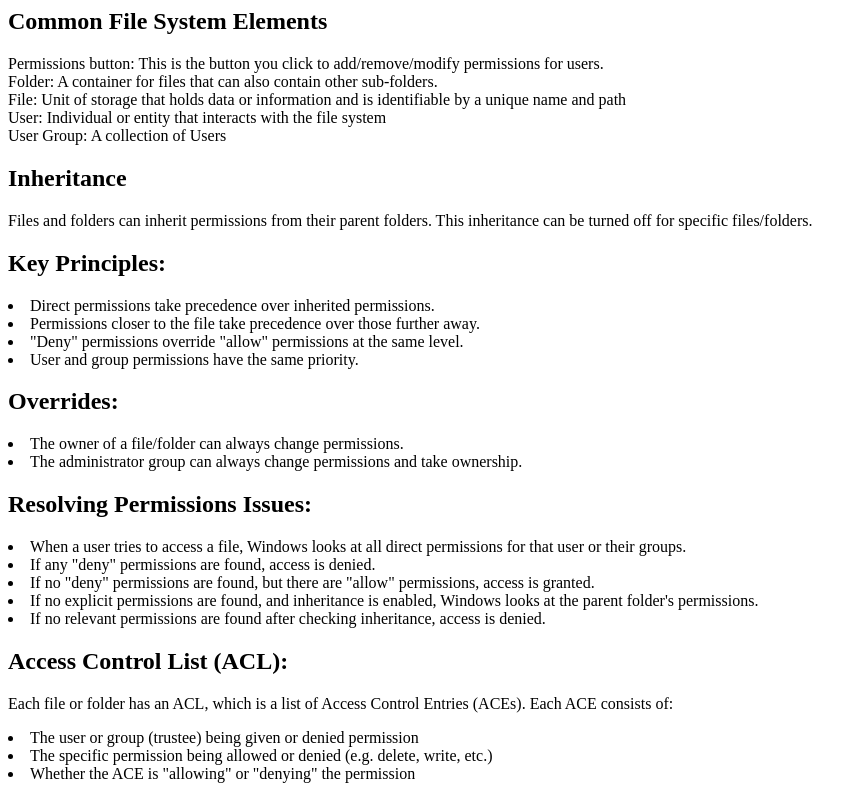
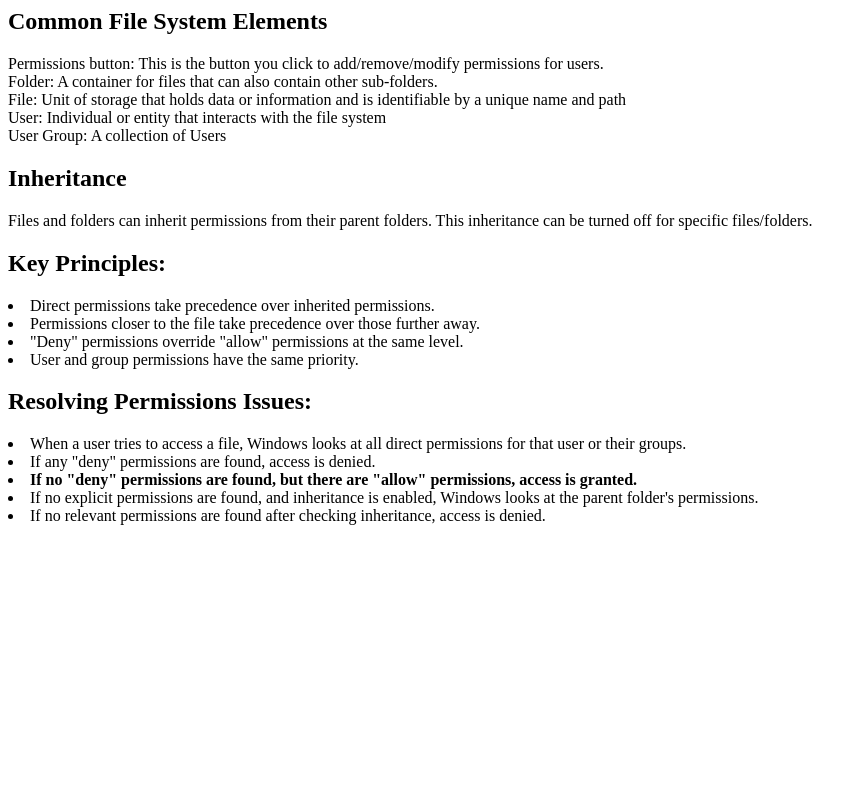
Before and after one commit to CSE256-Spring24/problem-solving-project-group4-2, a website: page tutorial.html in a window 1280 px wide. Shown: the whole page, without its empty margins (0-867 px from the left). Drawn offline with nearby package versions, Linux system fonts and the light colour scheme; a web font is replaced by a local one.

Commit message:
Condenced tutorial.html, users spending too much time reading. Reworded permissions_user_select to explain how to add perms to added user, as still failing the same easy task

```diff
--- a/tutorial.html
+++ b/tutorial.html
@@ -30,23 +30,12 @@
     <li>"Deny" permissions override "allow" permissions at the same level.</li>
     <li>User and group permissions have the same priority.</li>
 
-    <h2>Overrides:</h2>
-        <li>The owner of a file/folder can always change permissions.</li>
-        <li>The administrator group can always change permissions and take ownership.</li>
-
      <h2>Resolving Permissions Issues:</h2>
         <li>When a user tries to access a file, Windows looks at all direct permissions for that user or their groups.</li>
         <li>If any "deny" permissions are found, access is denied.</li>
-        <li>If no "deny" permissions are found, but there are "allow" permissions, access is granted.</li>
+        <li><strong>If no "deny" permissions are found, but there are "allow" permissions, access is granted.</strong></li>
         <li>If no explicit permissions are found, and inheritance is enabled, Windows looks at the parent folder's permissions.</li>
         <li>If no relevant permissions are found after checking inheritance, access is denied.</li>
 
-        <h2>Access Control List (ACL):</h2>
-        <p>Each file or folder has an ACL, which is a list of Access Control Entries (ACEs). Each ACE consists of:
-            <li>The user or group (trustee) being given or denied permission</li>
-            <li>The specific permission being allowed or denied (e.g. delete, write, etc.)</li>
-            <li>Whether the ACE is "allowing" or "denying" the permission</li>
-        </p>
-
     </body>
 </html>
```
Also changed, not shown: view_baseline.js (+7 -2 lines).
